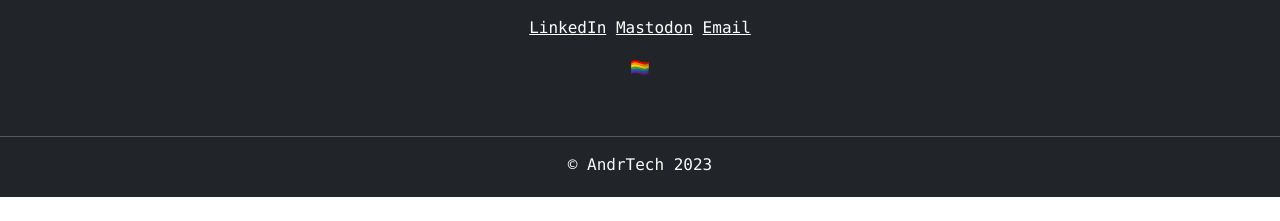
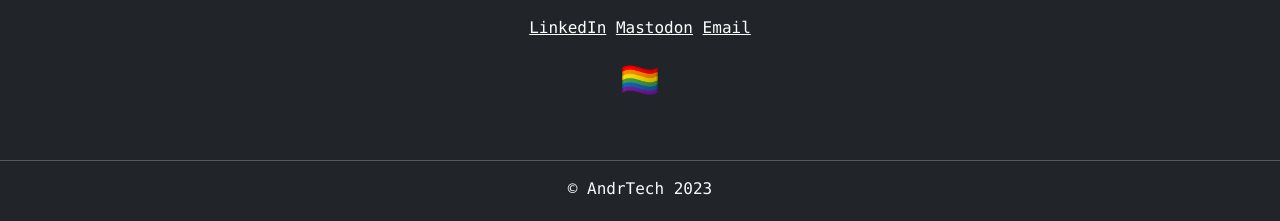
Before and after one commit to WSU-SoC-WEB2890-CU/web2890-portfolio-website-AlexHadfield, a website built with Vite: page src/index.html in a window 1280 px wide. Shown: the part 11065-11286 px from the top of the page. Before the commit the page ends 11262 px from the top, so only its background shows below. Built offline with nearby package versions, Linux system fonts and the light colour scheme.

Commit message:
Made the pride flag a little bit bigger.

```diff
--- a/src/index.html
+++ b/src/index.html
@@ -621,7 +621,7 @@
           <img src="./images/smallLogo.png" alt="" id="footerLogo" class="mt-5 mb-3">
           <p><a href="https://github.com/AlexHadfield">GitHub</a> <a href="https://codepen.io/AlexHadfield">CodePen</a></p>
           <p><a href="https://www.linkedin.com/in/alexandr-h-62b58011a/">LinkedIn</a> <a href="https://mastodon.social/@AlexHadfield">Mastodon</a> <a href="mailto:alex@hadfield.one">Email</a></p>
-          <p>🏳️‍🌈</p>
+          <p id="pride">🏳️‍🌈</p>
         </div>
       </div>
     </div>
--- a/src/stylesheets/main.scss
+++ b/src/stylesheets/main.scss
@@ -332,6 +332,10 @@ form {
     width: 8rem;
 }
 
+#pride {
+    font-size: 2rem;
+}
+
 footer a {
     color: white
 }
```
